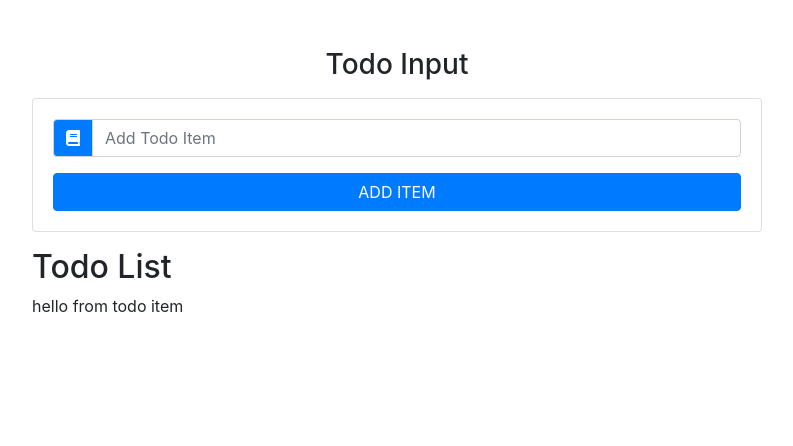
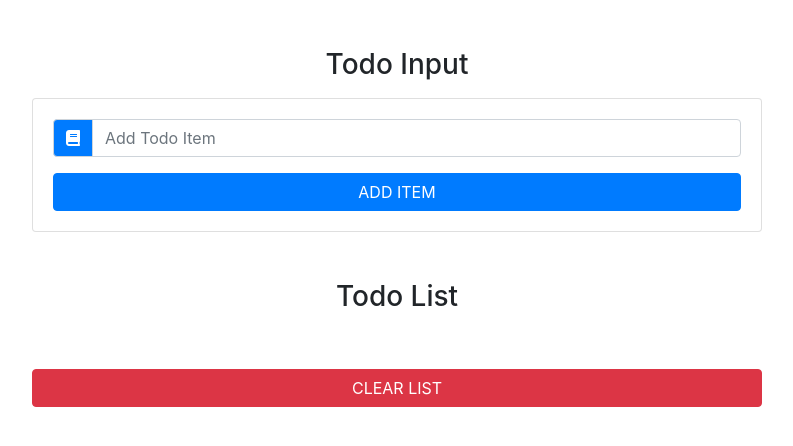
Before and after one commit to sametirkoren/todoList, a React (Create React App) app: page / in a window 1280 px wide. Shown: the top 446 px of the page, without its empty margins (243-1036 px from the left). Built offline with nearby package versions, Linux system fonts and the light colour scheme.

Commit message:
TodoList Component

```diff
--- a/src/components/TodoList.js
+++ b/src/components/TodoList.js
@@ -1,13 +1,25 @@
-import React, { Component } from 'react'
+import React, { Component } from "react";
 
-import Item from './TodoItem';
+import Item from "./TodoItem";
+import TodoItem from "./TodoItem";
 export default class TodoList extends Component {
-    render() {
-        return (
-            <section>
-                <h2>Todo List</h2>
-                <Item/>
-            </section>
-        )
-    }
+  render() {
+    const { items, clearList, handleDelete, handleEdit } = this.props;
+    return (
+      <ul className="list-group my-5">
+        <h3 className="text-capitalize text-center">todo list</h3>
+        {items.map(item => {
+          return (
+            <TodoItem
+              key={item.id}
+              title={item.title}
+              handleDelete={() => handleDelete(item.id)}
+              handleEdit = {() => handleEdit(item.id)}
+            ></TodoItem>
+          );
+        })}
+        <button type="button" className="btn btn-danger btn-block text-uppercase mt-5" onClick={clearList}>clear list</button>
+      </ul>
+    );
+  }
 }
```
